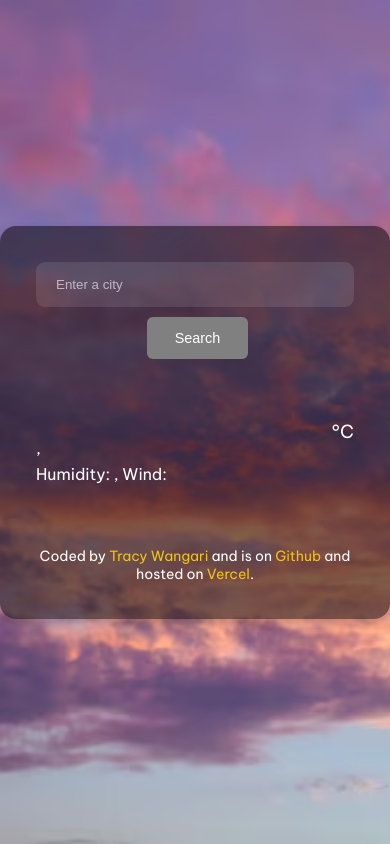
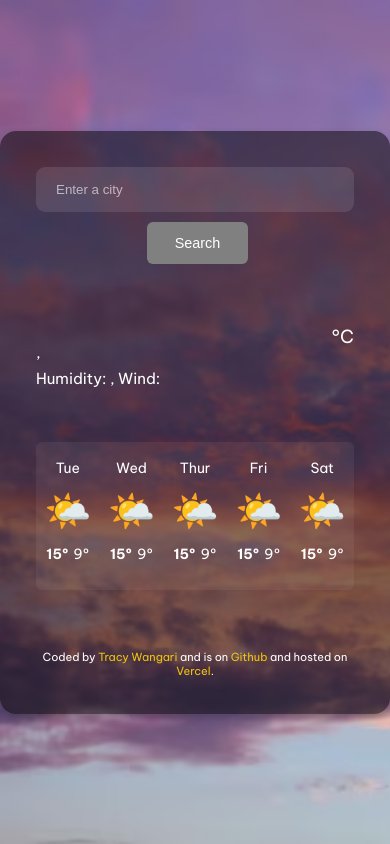
Before and after one commit to 26TracyNjoroge/my-weather-app, a plain HTML site: page index.html in a window 390 px wide. Drawn offline with nearby package versions, Linux system fonts and the light colour scheme; no server answers.

Commit message:
Add the forecast to the UI

```diff
--- a/index.html
+++ b/index.html
@@ -31,6 +31,7 @@
                 </div>
             </div>
         </div>
+        <div class="weather-forecast" id="forecast"></div>
     </main>
     <footer>
         <p>
--- a/script.js
+++ b/script.js
@@ -68,6 +68,28 @@ function handleSearchSubmit(event) {
     searchCity(inputValue)
 }
 
+function displayForecast() {
+    let days = ["Tue", "Wed", "Thur", "Fri", "Sat"];
+    let forecastHtml = "";
+
+    days.forEach(function (day) {
+        forecastHtml += `
+        <div class="weather-forecast-day">
+            <div class="weather-forecast-date">${day}</div>
+            <div class="weather-forecast-icon">🌤️</div>
+            <div class="weather-forecast-temperatures">
+                <div class="weather-forecast-date"><strong>15º</strong></div>
+                <div class="weather-forecast-date">9º</div>
+            </div>
+        </div>
+        `;
+    })
+
+    let forecastEl = document.querySelector("#forecast");
+    forecastEl.innerHTML = forecastHtml;
+}
+
 searchFormEl.addEventListener("submit", handleSearchSubmit);
 
 searchCity("Nairobi");
+displayForecast();
--- a/styles.css
+++ b/styles.css
@@ -10,6 +10,8 @@
 
     --white-opacity-10: rgba(255, 255, 255, 0.1);
     --white-opacity-60: rgba(255, 255, 255, 0.6);
+    --white-opacity-6: rgba(255, 255, 255, 0.06);
+
 }
 
 * {
@@ -44,6 +46,7 @@ a {
 a:hover {
     color: var(--yellow-text);
     text-decoration: underline;
+    font-weight: 600;
 }
 
 .container {
@@ -133,6 +136,37 @@ a:hover {
     display: flex;
 }
 
+.weather-forecast {
+    display: flex;
+    justify-content: space-around;
+    margin-top: 50px;
+    background-color: var(--white-opacity-6);
+    border-radius: 6px;
+    padding-top: 18px;
+    padding-bottom: 18px;
+}
+
+.weather-forecast-date {
+    text-align: center;
+    font-size: 1rem;
+    margin-bottom: 10px;
+    line-height: 16px;
+}
+
+.weather-forecast-icon {
+    font-size: 2.375rem;
+    text-align: center;
+  }
+
+.weather-forecast-temperatures {
+    display: flex;
+    justify-content: center;
+    text-align: center;
+    margin-top: 12px;
+    gap: 5px;
+
+}
+
 footer {
     border-top: 1px solid var(--blue-input);
     text-align: center;
@@ -163,6 +197,10 @@ footer {
         justify-content: space-between;
     }
 
+    .weather-app-details {
+        font-size: 0.8rem;
+    }
+
     .weather-app-temperature {
         display: flex;
         flex-direction: column;
@@ -188,4 +226,22 @@ footer {
         height: 88px;
         margin-left: -14px;
     }
+
+    footer {
+        font-size: 0.7rem;
+    }
 }
+
+@media (max-width: 740px) {
+    .weather-app-details {
+        font-size: 0.95rem;
+    }
+
+    .weather-forecast-date {
+        font-size: 0.875rem;
+    }
+
+    footer {
+        font-size: 0.7rem;
+    }
+}
```
